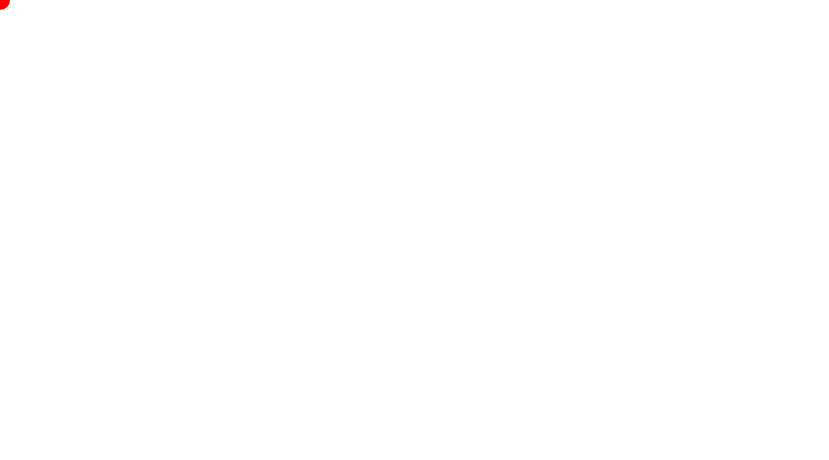
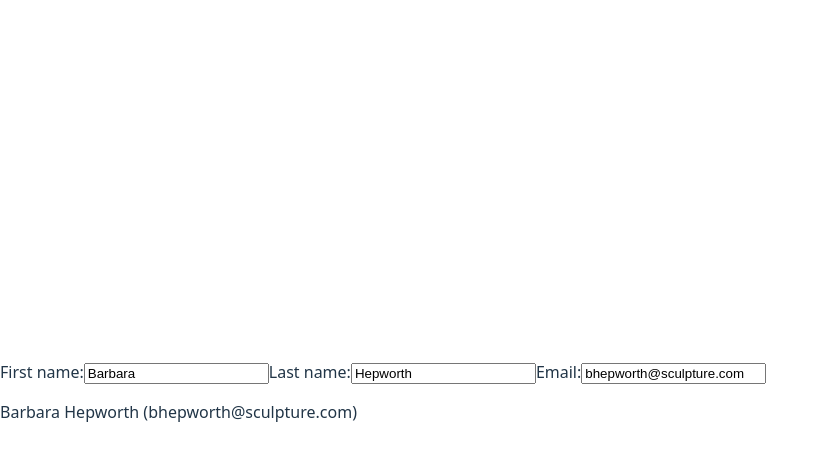
Before and after one commit to landynakiri/WebLearn, a React (Vite) app in the folder WL/wl.client/: page / in a window 1280 px wide. Shown: the top 460 px of the page, without its empty margins (0-829 px from the left). Built offline with nearby package versions, Linux system fonts and the light colour scheme.

Commit message:
使用展開語法複製物件

```diff
--- a/WL/wl.client/src/UpdateObjectTest.tsx
+++ b/WL/wl.client/src/UpdateObjectTest.tsx
@@ -1,32 +1,95 @@
 import { useState } from 'react';
 
-export default function MovingDot() {
-    const [position, setPosition] = useState({
-        x: 0,
-        y: 0
+//export default function MovingDot() {
+//    const [position, setPosition] = useState({
+//        x: 0,
+//        y: 0
+//    });
+//    return (
+//        <div
+//            onPointerMove={e => {
+//                setPosition({ x: e.clientX, y: e.clientY });
+//                //position.x = e.clientX;
+//                //position.y = e.clientY;
+//            }}
+//            style={{
+//                position: 'relative',
+//                width: '100vw',
+//                height: '100vh',
+//            }}>
+//            <div style={{
+//                position: 'absolute',
+//                backgroundColor: 'red',
+//                borderRadius: '50%',
+//                transform: `translate(${position.x}px, ${position.y}px)`,
+//                left: -10,
+//                top: -10,
+//                width: 20,
+//                height: 20,
+//            }} />
+//        </div>
+//    );
+//}
+
+export default function Form() {
+    const [person, setPerson] = useState({
+        firstName: 'Barbara',
+        lastName: 'Hepworth',
+        email: 'bhepworth@sculpture.com'
     });
+
+    function handleFirstNameChange(e) {
+        //person.firstName = e.target.value;
+        setPerson({
+            ...person,
+            firstName: e.target.value
+        });
+    }
+
+    function handleLastNameChange(e) {
+        //person.lastName = e.target.value;
+        setPerson({
+            ...person,
+            lastName: e.target.value
+        });
+    }
+
+    function handleEmailChange(e) {
+        //person.email = e.target.value;
+        setPerson({
+            ...person,
+            email: e.target.value
+        });
+    }
+
     return (
-        <div
-            onPointerMove={e => {
-                setPosition({ x: e.clientX, y: e.clientY });
-                //position.x = e.clientX;
-                //position.y = e.clientY;
-            }}
-            style={{
-                position: 'relative',
-                width: '100vw',
-                height: '100vh',
-            }}>
-            <div style={{
-                position: 'absolute',
-                backgroundColor: 'red',
-                borderRadius: '50%',
-                transform: `translate(${position.x}px, ${position.y}px)`,
-                left: -10,
-                top: -10,
-                width: 20,
-                height: 20,
-            }} />
-        </div>
+        <>
+            <label>
+                First name:
+                <input
+                    value={person.firstName}
+                    onChange={handleFirstNameChange}
+                />
+            </label>
+            <label>
+                Last name:
+                <input
+                    value={person.lastName}
+                    onChange={handleLastNameChange}
+                />
+            </label>
+            <label>
+                Email:
+                <input
+                    value={person.email}
+                    onChange={handleEmailChange}
+                />
+            </label>
+            <p>
+                {person.firstName}{' '}
+                {person.lastName}{' '}
+                ({person.email})
+            </p>
+        </>
     );
 }
```
